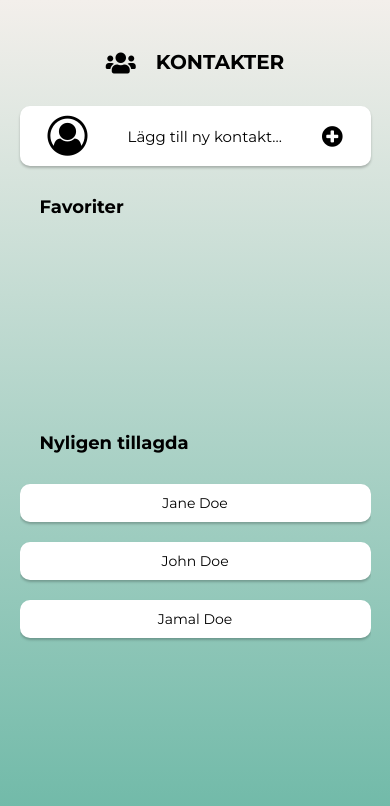
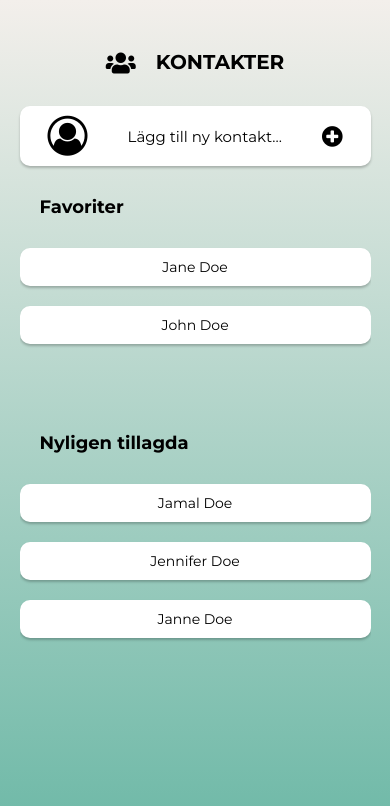
Before and after one commit to pernillalumikero/contact-app, a React Native app: screen / in a window 390 px wide. Shown: the top 806 px of the page. Built offline with nearby package versions, Linux system fonts and the light colour scheme.

Commit message:
addFunction working

```diff
--- a/App.js
+++ b/App.js
@@ -16,14 +16,14 @@ export default function App() {
   const [pressed, setPressed] = useState(false)
 
   const [name, setName] = useState('')
-  const [number, setNumber] = useState(0)
+  const [number, setNumber] = useState(null)
   const [email, setEmail] = useState('')
 
   const [contacts, setContacts] = useState([
-    { id: 1, name: 'Jane Doe', number: '070 123 45 67', email: 'jane.doe@somemail.com', picture: require('./assets/images/michael-dam-mEZ3PoFGs_k-unsplash.jpg'), displayContent: false, favorite: false },
-    { id: 2, name: 'John Doe', number: '070 123 45 67', email: 'john.doe@somemail.com', picture: require('./assets/images/sohaib-al-kharsa-agQ0G6djwU4-unsplash.jpg'), displayContent: false, favorite: false },
+    { id: 1, name: 'Jane Doe', number: '070 123 45 67', email: 'jane.doe@somemail.com', picture: require('./assets/images/michael-dam-mEZ3PoFGs_k-unsplash.jpg'), displayContent: false, favorite: true },
+    { id: 2, name: 'John Doe', number: '070 123 45 67', email: 'john.doe@somemail.com', picture: require('./assets/images/sohaib-al-kharsa-agQ0G6djwU4-unsplash.jpg'), displayContent: false, favorite: true },
     { id: 3, name: 'Jamal Doe', number: '070 123 45 67', email: 'jamal.doe@somemail.com', picture: require('./assets/images/gift-habeshaw-KBv5dEN3QtY-unsplash.jpg'), displayContent: false, favorite: false },
-    { id: 4, name: 'Jennifer Doe', number: '070 123 45 67', email: 'jennifer.doe@somemail.com', picture: require('./assets/images/kevin-hellhake-7BbHyuAf1sg-unsplash.jpg'), displayContent: false,favorite: false },
+    { id: 4, name: 'Jennifer Doe', number: '070 123 45 67', email: 'jennifer.doe@somemail.com', picture: require('./assets/images/kevin-hellhake-7BbHyuAf1sg-unsplash.jpg'), displayContent: false, favorite: false },
     { id: 5, name: 'Janne Doe', number: '070 123 45 67', email: 'janne.doe@somemail.com', picture: require('./assets/images/vince-fleming-j3lf-Jn6deo-unsplash.jpg'), displayContent: false, favorite: false },
     { id: 6, name: 'Juna Doe', number: '070 123 45 67', email: 'juna.doe@somemail.com', picture: require('./assets/images/le-minh-phuong-jGZITdFhmts-unsplash.jpg'), displayContent: false, favorite: false },
   ])
@@ -58,18 +58,29 @@ export default function App() {
 
   const addFunction = () => {
 
-    setContacts(current => [
-      ...current,
-      {
-      id: 8,
+    const createNewId = () => {
+      let id = Math.floor(Math.random() * (1000 - 1) + 1);
+
+      while (contacts.some(contact => contact.id === id)) {
+        id++;
+      }
+      return id;
+    }
+
+    contacts.push({
+      id: createNewId(),
       name: name,
-      number: `${number}`,
-      email: `${email}`,
+      number: number,
+      email: email,
       picture: null,
       displayContent: false,
-      favorite: false} ])
+      favorite: false
+    })
+    setPressed(false)
+  }
 
-      setPressed(false)
+  const updateFunction = (id) => {
+
   }
 
   const deleterFunction = (id) => {
@@ -122,7 +133,7 @@ export default function App() {
                       <TextInput
                         style={styles.input}
                         placeholder='Jane Doe'
-                        onChange={(value) => setName(value)}></TextInput>
+                        onChangeText={(value) => setName(value)}></TextInput>
                     </View>
                     <View style={styles.inputWrapper}>
                       <Text style={styles.text}>Telefon:</Text>
@@ -130,17 +141,22 @@ export default function App() {
                         style={styles.input}
                         placeholder='070 123 45 67'
                         keyboardType='numeric'
-                        onChange={(value) => setNumber(value)}></TextInput>
+                        onChangeText={(value) => setNumber(value)}></TextInput>
                     </View>
                     <View style={styles.inputWrapper}>
                       <Text style={styles.text}>Email:</Text>
-                      <TextInput style={styles.input} placeholder='jane.doe@somemail.com' onChange={(value) => setEmail(value)}></TextInput>
+                      <TextInput style={styles.input} placeholder='jane.doe@somemail.com' onChangeText={(value) => setEmail(value)}></TextInput>
                     </View>
                   </View>
                 </View>
+                <View style={styles.buttonWrapper}>
                   <TouchableOpacity style={styles.button} onPress={() => addFunction()}>
                     <Text style={styles.addButtonText}>Lägg till</Text>
                   </TouchableOpacity>
+                  <TouchableOpacity style={styles.button} onPress={() => setPressed(false)}>
+                    <Text style={styles.addButtonText}>Avbryt</Text>
+                  </TouchableOpacity>
+                </View>
               </View>}
             <View style={styles.wrapper2}>
               <Text style={styles.h2}>Favoriter</Text>
@@ -173,7 +189,7 @@ export default function App() {
                                 <Pressable onPress={() => toggleFavorite(item.id)}>
                                   <Ionicons name="star-sharp" size={24} color="black" />
                                 </Pressable>
-                              <Pressable onPress={() => Alert.alert('Funkar tyvärr inte ännu!')}>
+                                <Pressable onPress={() => updateFunction(item.id)}>
                                   <FontAwesome5 name="pencil-alt" size={20} color="black" />
                                 </Pressable>
                                 <Pressable onPress={() => deleterFunction(item.id)}>
@@ -278,6 +294,11 @@ const styles = StyleSheet.create({
   iconWrapper: {
     rowGap: 10,
     columnGap: 10
+  },
+
+  buttonWrapper: {
+    flexDirection: 'row',
+    columnGap: 30
   },
 
   h1: {
```
Lines whose indentation alone changed are shown as unchanged.
